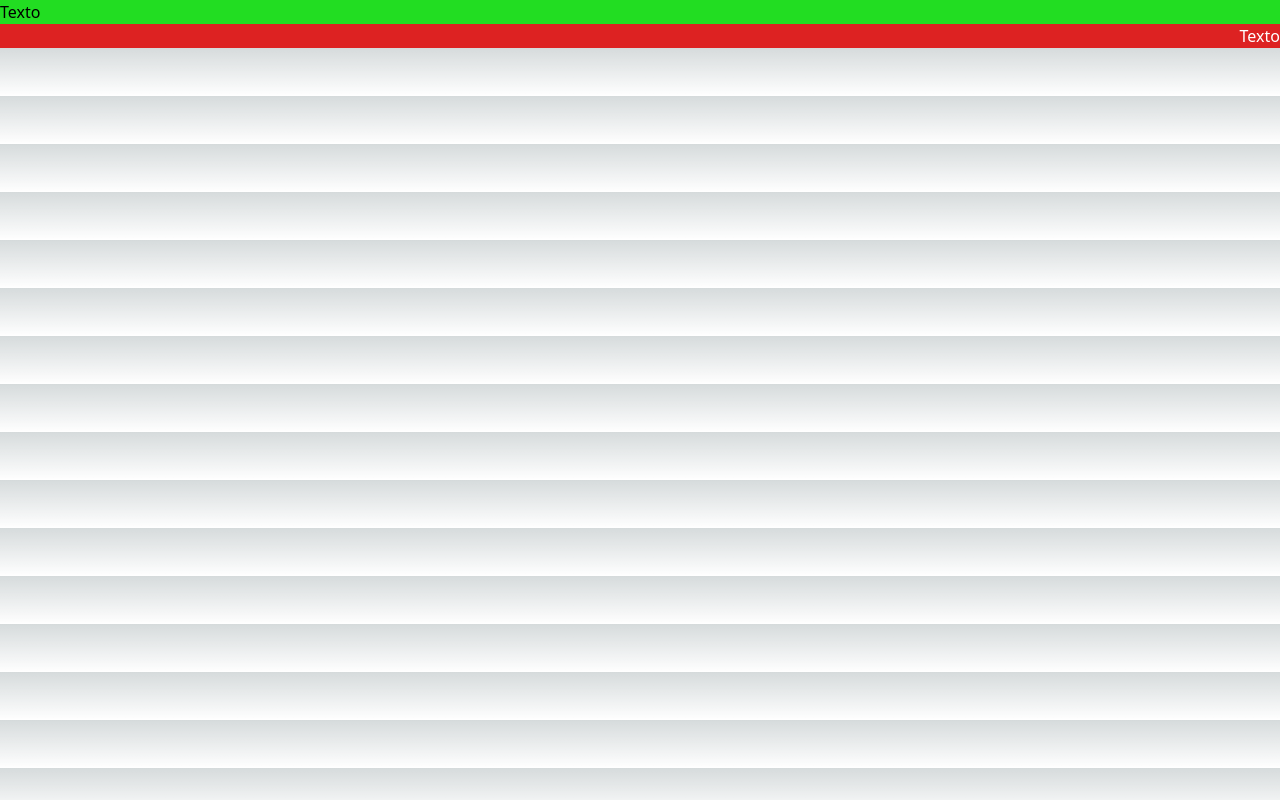
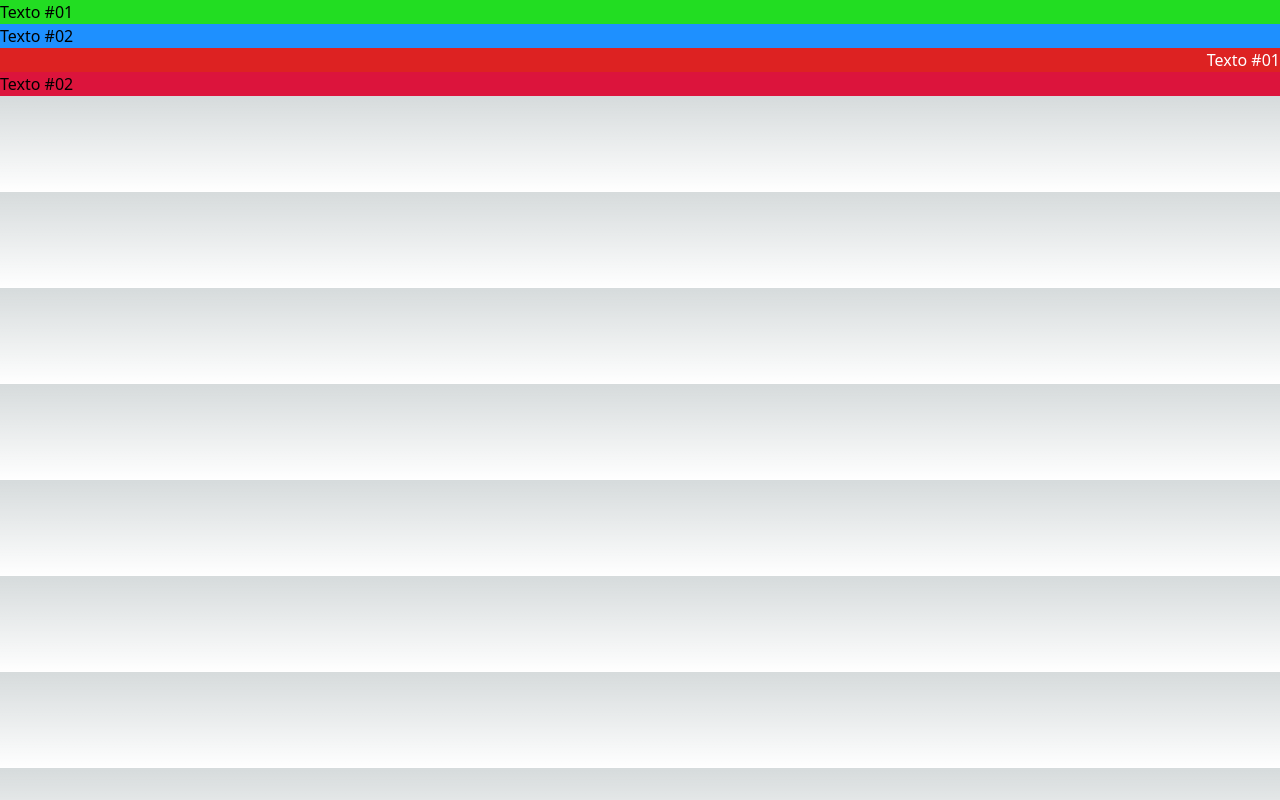
Before and after one commit to David-Santana98/exercicios, a Next.js app: page /css/usandoEstilo in a window 1280 px wide. Built offline with nearby package versions, Linux system fonts and the light colour scheme.

Commit message:
aplicando estilos com className

```diff
--- a/components/Estilo.jsx
+++ b/components/Estilo.jsx
@@ -5,8 +5,11 @@
         color: props.color,
         textAlign: props.direita ? "right" : "left",
         }}>
-            Texto
+            Texto #01
             </h1>
+            <h2 className={props.numero >= 0 ? "azul" : "vermelho"}>
+                Texto #02
+            </h2>
         </div>
     )
 }
--- a/styles/globals.css
+++ b/styles/globals.css
@@ -25,3 +25,11 @@
     )
     rgb(var(--background-start-rgb));
 }
+
+.azul {
+  background-color: dodgerblue;
+}
+
+.vermelho {
+  background-color: crimson;
+}
```
